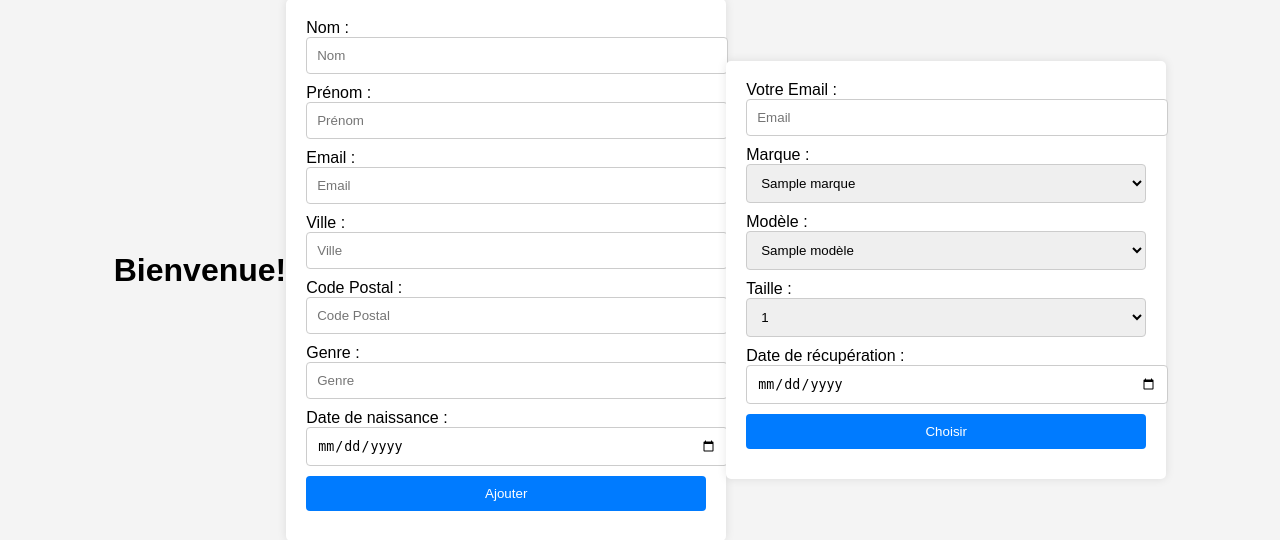
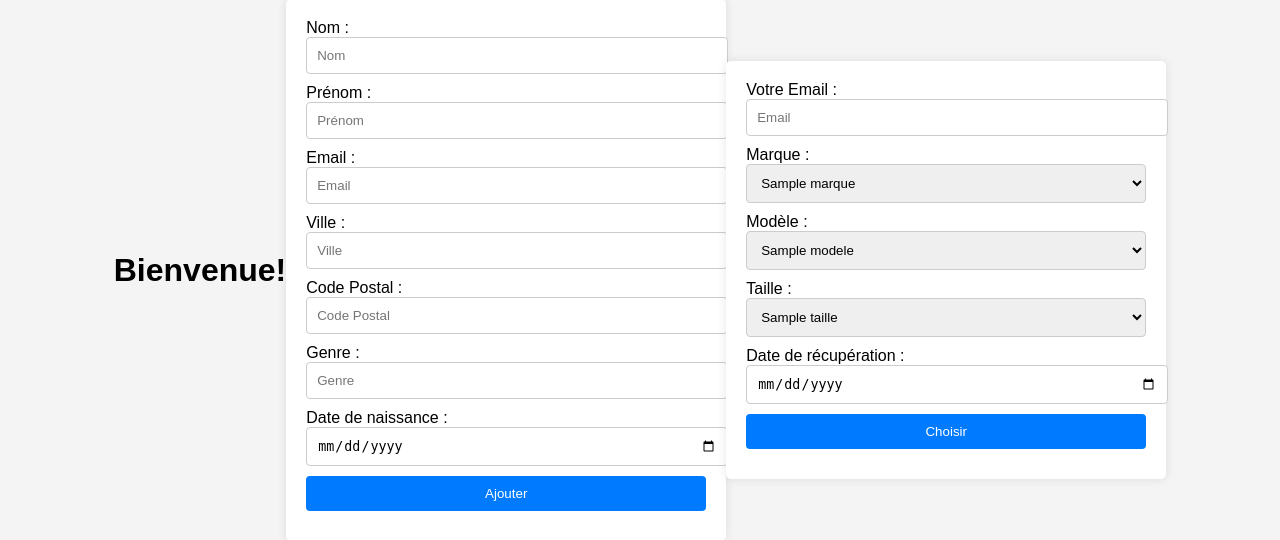
Before and after one commit to Dbataillard/test_dev, a Flask app: template templates/index.html in a window 1280 px wide. Shown: the part 130-670 px from the top of the page. Run offline with Flask 3, Linux system fonts and the light colour scheme; the template is opened without the code that fills it: most values are stand-ins (such as "Sample title", 1, 10 or a date in 2020).

Commit message:
5th commit

```diff
--- a/index.py
+++ b/index.py
@@ -16,8 +16,14 @@
 
 @app.route('/')
 def index():
-    cordages = airtable_cordages.get_all()
-    return render_template('index.html', cordages=cordages)
+    cordages_raw = airtable_cordages.get_all()
+
+    # Extraire les marques uniques
+    unique_marques = set(cordage['fields'].get('Marque', '') for cordage in cordages_raw)
+    unique_modeles = set(cordage['fields'].get('Modèle', '') for cordage in cordages_raw)
+    unique_tailles = set(cordage['fields'].get('Size', '') for cordage in cordages_raw)
+
+    return render_template('index.html', marques=sorted(unique_marques), modeles=sorted(unique_modeles), tailles=sorted(unique_tailles), cordages = cordages_raw)
 
 @app.route('/add_client', methods=['POST'])
 def add_client():
--- a/templates/index.html
+++ b/templates/index.html
@@ -40,13 +40,24 @@
                 // Vider les options actuelles
                 modeleSelect.innerHTML = '';
 
+                // Utilisé pour éviter les doublons
+                var addedModeles = new Set();
+
                 // Ajouter les modèles pour la marque sélectionnée
                 for (var i = 0; i < allCordages.length; i++) {
                     if (allCordages[i]['fields']['Marque'] === selectedMarque) {
+                        var currentModele = allCordages[i]['fields']['Modèle'];
+
+                        // Vérifier si le modèle n'a pas déjà été ajouté
+                        if (!addedModeles.has(currentModele)) {
                             var option = document.createElement('option');
-                    option.value = allCordages[i]['fields']['Modèle'];
-                    option.text = allCordages[i]['fields']['Modèle'];
+                            option.value = currentModele;
+                            option.text = currentModele;
                             modeleSelect.appendChild(option);
+
+                            // Ajouter le modèle au set pour éviter les doublons
+                            addedModeles.add(currentModele);
+                        }
                     }
                 }
             };
@@ -78,23 +89,23 @@
         <!-- Choix du cordage -->
         <label for="cordage_id">Marque :</label>
         <select id="cordage_id" name="cordage_id" onchange="updateModeles()">
-            {% for cordage in cordages %}
-                <option value="{{ cordage['fields']['Marque'] }}">{{ cordage['fields']['Marque'] }}</option>
+            {% for marque in marques %}
+                <option value="{{ marque }}">{{ marque }}</option>
             {% endfor %}
         </select>
 
         <!-- Choix du modèle -->
         <label for="modele_id">Modèle :</label>
         <select id="modele_id" name="modele_id" onchange="updateTailles();">
-            {% for cordage in cordages %}
-                <option value="{{ cordage['fields']['Modèle'] }}">{{ cordage['fields']['Modèle'] }}</option>
+            {% for modele in modeles %}
+                <option value="{{ modele }}">{{modele }}</option>
             {% endfor %}
         </select>
 
         <label for="taille_id">Taille :</label>
         <select id="taille_id" name="taille_id">
-            {% for cordage in cordages %}
-                <option value="{{ cordage['fields']['Size'] }}">{{ cordage['fields']['Size'] }}</option>
+            {% for taille in tailles %}
+                <option value="{{ taille }}">{{ taille }}</option>
             {% endfor %}
         </select>
 
```
Lines whose indentation alone changed are shown as unchanged.
